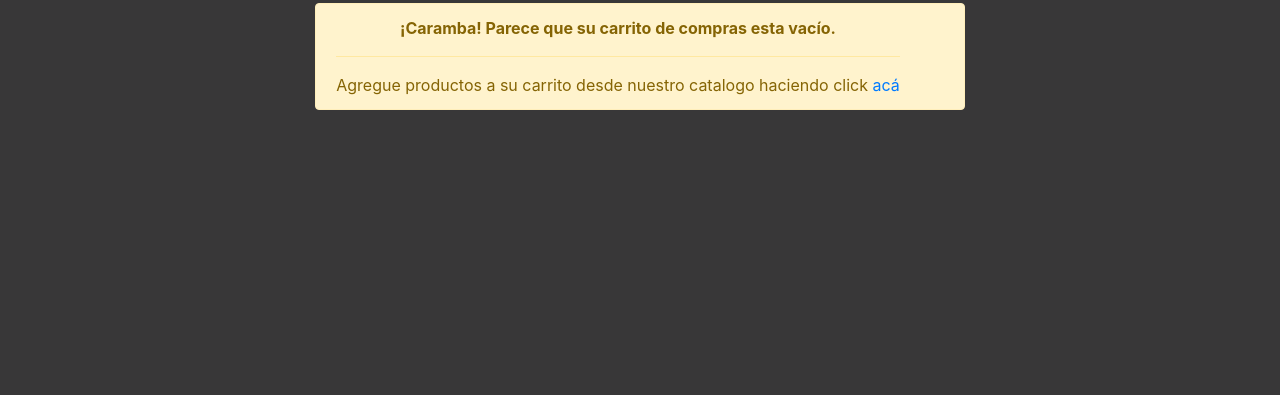
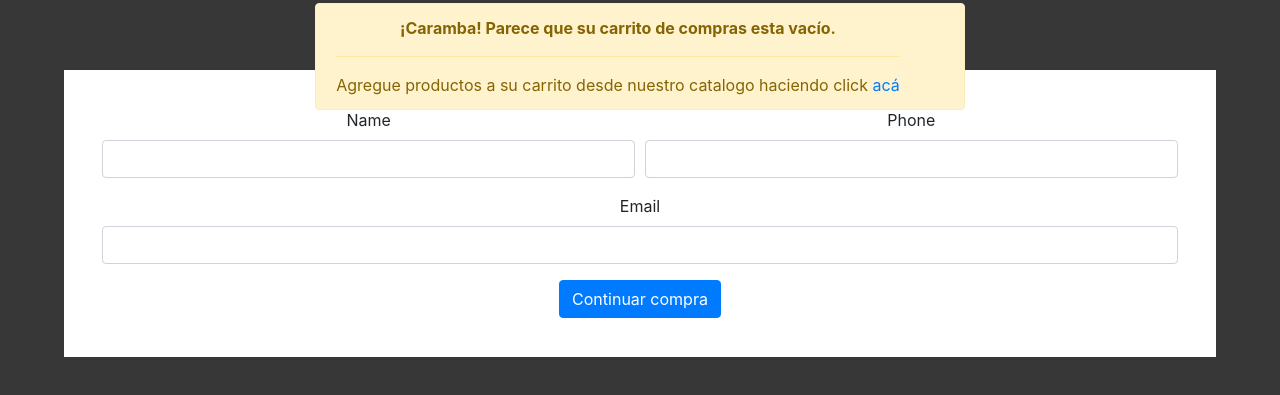
Before and after one commit to cgandu/tienda-react, a React (Create React App) app: page /cart in a window 1280 px wide. Shown: the part 397-792 px from the top of the page. Built offline with nearby package versions, Linux system fonts and the light colour scheme; no server answers.

Commit message:
sync con order collection

```diff
--- a/src/components/Cart.js
+++ b/src/components/Cart.js
@@ -1,24 +1,13 @@
-import React, { useContext } from "react";
+import React, { useContext, useState, useEffect } from "react";
 import Alerta from "./Alerta.js";
 import { CartContext } from "./CartContext.js";
+import CreateOrder from "./CreateOrder.js";
 import Fab from "@material-ui/core/Fab";
 import HighlightOffIcon from "@material-ui/icons/HighlightOff";
 import DeleteSweepIcon from "@material-ui/icons/DeleteSweep";
 
 function Cart() {
   const { cartItems, removeItemFromCart, clearCart } = useContext(CartContext);
-
-  function createOrder() {
-    const newOrder = {
-        buyer: { name: 'Poli', phone: '+541143432323', email: 'asd@asd' },
-        items: [
-            { id: '1', title: 'zapas', price: 200, quantity: 2 },
-            { id: '2', title: 'gorro', price: 100, quantity: 1 },
-        ],
-        total: 500,
-    };
-}
-
 
   let total = 0;
   cartItems.forEach((e) => {
@@ -90,6 +79,12 @@ function Cart() {
       <Fab title="Vaciar el carrito" onClick={() => clearCart()}>
         <DeleteSweepIcon />
       </Fab>
+      <br />
+      <br />
+      <br />
+      <br />
+      <br />
+      <CreateOrder />
     </>
   );
 }
--- /dev/null
+++ b/src/components/CreateOrder.js
@@ -0,0 +1,129 @@
+import React, { useState, useEffect, useContext } from "react";
+import { CartContext } from "./CartContext.js";
+import * as firebase from "firebase/app";
+import "firebase/firestore";
+import { getFirestore } from "../firebase";
+
+function CreateOrder() {
+  const [buyer, setBuyer] = useState({ name: "", phone: "", email: "" });
+  const [orderId, setOrderId] = useState("");
+  const { cartItems, clearCart } = useContext(CartContext);
+
+  let total = 0;
+  cartItems.forEach((e) => {
+    total += e.item.price * e.quantity;
+  });
+
+  const db = getFirestore();
+  const batch = db.batch();
+  const orders = db.collection("orders");
+
+  const newOrder = {
+    buyer: buyer,
+    items: cartItems.map((e) => ({
+      id: e.item.id,
+      title: e.item.title,
+      price: e.item.price,
+      quantity: e.quantity
+    })),
+    date: firebase.firestore.Timestamp.fromDate(new Date()),
+    total: total
+  };
+
+  async function processOrder() {
+    try {
+      const doc = await orders.add(newOrder);
+      console.log("order created with id: ", doc.id);
+
+      alert("Order crated: " + doc.id);
+      clearCart();
+      // update stock
+      const itemQueryByManyId = await db
+        .collection("items")
+        .where(
+          firebase.firestore.FieldPath.documentId(),
+          "in",
+          cartItems.map((e) => e.item.id)
+        )
+        .get();
+
+      //como en el slide y parece funcionar
+      //, pero que me garantiza que el filtro del query
+      //devuelva siempre en mismo orden q cart???
+      itemQueryByManyId.docs.forEach((doc, idx) => {
+        batch.update(doc.ref, {
+          stock: doc.data().stock - cartItems[idx].quantity
+        });
+      });
+      await batch.commit();
+    } catch (err) {
+      console.log(err);
+    }
+  }
+
+  function handleChange(evt) {
+    evt.preventDefault();
+    const { name, value } = evt.target;
+    setBuyer((prevBuyer) => ({
+      ...prevBuyer,
+      [name]: value
+    }));
+  }
+
+  return (
+    <>
+      <div
+        style={{
+          backgroundColor: "white",
+          margin: "5%",
+          padding: "3%"
+        }}
+      >
+        <form>
+          <div className="form-row">
+            <div className="form-group col-md-6">
+              <label htmlFor="inputName">Name</label>
+              <input
+                value={buyer.name}
+                onChange={handleChange}
+                type="text"
+                className="form-control"
+                name="name"
+              />
+            </div>
+            <div className="form-group col-md-6">
+              <label htmlFor="inputPhone">Phone</label>
+              <input
+                value={buyer.phone}
+                onChange={handleChange}
+                type="text"
+                className="form-control"
+                name="phone"
+              />
+            </div>
+          </div>
+          <div className="form-group">
+            <label htmlFor="inputEmail">Email</label>
+            <input
+              value={buyer.email}
+              onChange={handleChange}
+              type="email"
+              className="form-control"
+              name="email"
+            />
+          </div>
+
+          <button
+            type="button"
+            onClick={() => processOrder()}
+            className="btn btn-primary"
+          >
+            Continuar compra
+          </button>
+        </form>
+      </div>
+    </>
+  );
+}
+
+export default CreateOrder;
```
